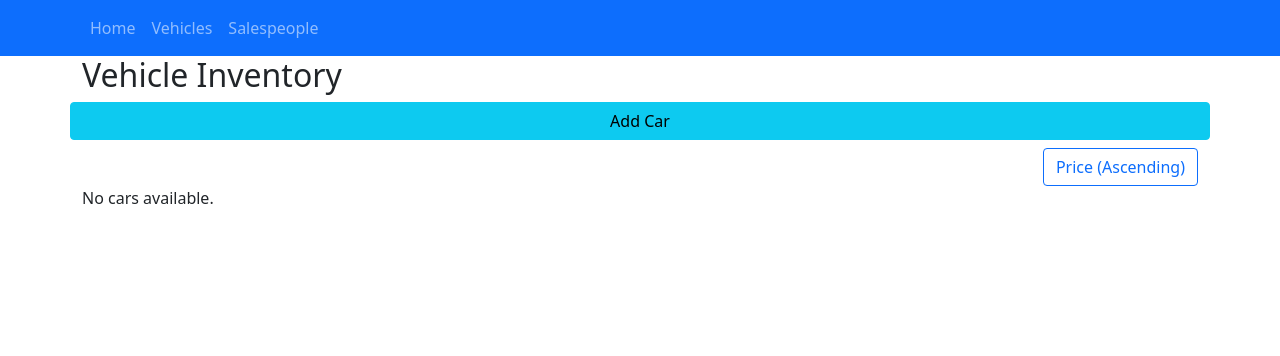
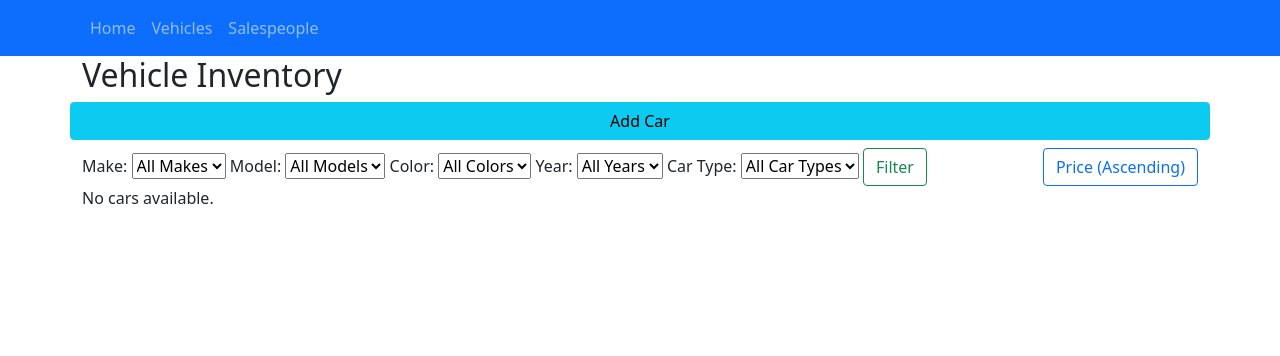
Before and after one commit to Pia007/car_app, a Django app: page /cars/ in a window 1280 px wide. Shown: the top 356 px of the page. Run offline with Django 3.2, Linux system fonts and the light colour scheme; data that the repository does not hold is empty.

Commit message:
car filters and sort

```diff
--- a/app/cars/templates/cars/car_list.html
+++ b/app/cars/templates/cars/car_list.html
@@ -13,7 +13,54 @@
         </div>
 
         <!-- Table Order By-->
-        <div class="d-flex justify-content-end mt-2">
+        <div class="d-flex justify-content-between mt-2">
+
+
+        <!-- Filter by color -->
+
+            <form method="GET">
+                <label for="make_filter"> Make:</label>
+                <select name="make_filter" id="make_filter">
+                    <option value="">All Makes</option>
+                    {% for make in makes %}
+                        <option value="{{ make }}">{{ make }}</option>
+                    {% endfor %}
+                </select>
+
+                <label for="model_filter"> Model:</label>
+                <select name="model_filter" id="model_filter">
+                    <option value="">All Models</option>
+                    {% for model in models %}
+                        <option value="{{ model }}">{{ model }}</option>
+                    {% endfor %}
+                </select>
+
+                <label for="color_filter"> Color:</label>
+                <select name="color_filter" id="color_filter">
+                    <option value="">All Colors</option>
+                        {% for color in colors %}
+                    <option value="{{ color }}">{{ color }}</option>
+                    {% endfor %}
+                </select>
+
+                <label for="year_filter"> Year:</label>
+                <select name="year_filter" id="year_filter">
+                    <option value="">All Years</option>
+                    {% for year in years %}
+                        <option value="{{ year }}">{{ year }}</option>
+                    {% endfor %}
+                </select>
+
+                <label for="car_type_filter"> Car Type:</label>
+                <select name="car_type_filter" id="car_type_filter">
+                    <option value="">All Car Types</option>
+                    {% for car_type in car_types %}
+                        <option value="{{ car_type }}">{{ car_type }}</option>
+                    {% endfor %}
+                </select>
+                <button type="submit" class="btn btn-outline-success">Filter</button>
+            </form>
+
             <div>
                 <a href="?order={% if request.GET.order == 'price' %}-{% endif %}price" class="btn btn-outline-primary">
                     Price {% if request.GET.order == 'price' %}(Descending){% else %}(Ascending){% endif %}
--- a/app/cars/views.py
+++ b/app/cars/views.py
@@ -35,6 +35,29 @@ class CarListView(ListView):
     def get_queryset(self):
         queryset = super().get_queryset()
         order = self.request.GET.get('order')
+        color_filter = self.request.GET.get('color_filter')
+        make_filter = self.request.GET.get('make_filter')
+        model_filter = self.request.GET.get('model_filter')
+        year_filter = self.request.GET.get('year_filter')
+        car_type_filter = self.request.GET.get('car_type_filter')
+        # sold_filter = self.request.GET.get('sold_filter')
+
+        # Apply color filter if a color is selected
+        if color_filter:
+            queryset = queryset.filter(color=color_filter)
+
+        if make_filter:
+            queryset = queryset.filter(make=make_filter)
+
+        if model_filter:
+            queryset = queryset.filter(model=model_filter)
+
+        if year_filter:
+            queryset = queryset.filter(year=year_filter)
+
+        if car_type_filter:
+            queryset = queryset.filter(car_type=car_type_filter)
+
 
         if order in ['price', '-price']:
             # Annotate with total sales, defaulting to 0.00 if there are no sales
@@ -43,6 +66,26 @@ class CarListView(ListView):
             ).order_by(order)
 
         return queryset
+
+    def get_context_data(self, **kwargs):
+        context = super().get_context_data(**kwargs)
+
+        makes = Car.objects.values_list('make', flat=True).distinct()
+        models = Car.objects.values_list('model', flat=True).distinct()
+        colors = Car.objects.values_list('color', flat=True).distinct()
+        years = Car.objects.values_list('year', flat=True).distinct()
+        car_types = Car.objects.values_list('car_type', flat=True).distinct()
+
+        # Add the distinct colors to the context
+
+        context['makes'] = makes
+        context['models'] = models
+        context['colors'] = colors
+        context['years'] = years
+        context['car_types'] = car_types
+
+
+        return context
 
 class CarDetailView(DetailView):
     model = Car
```
